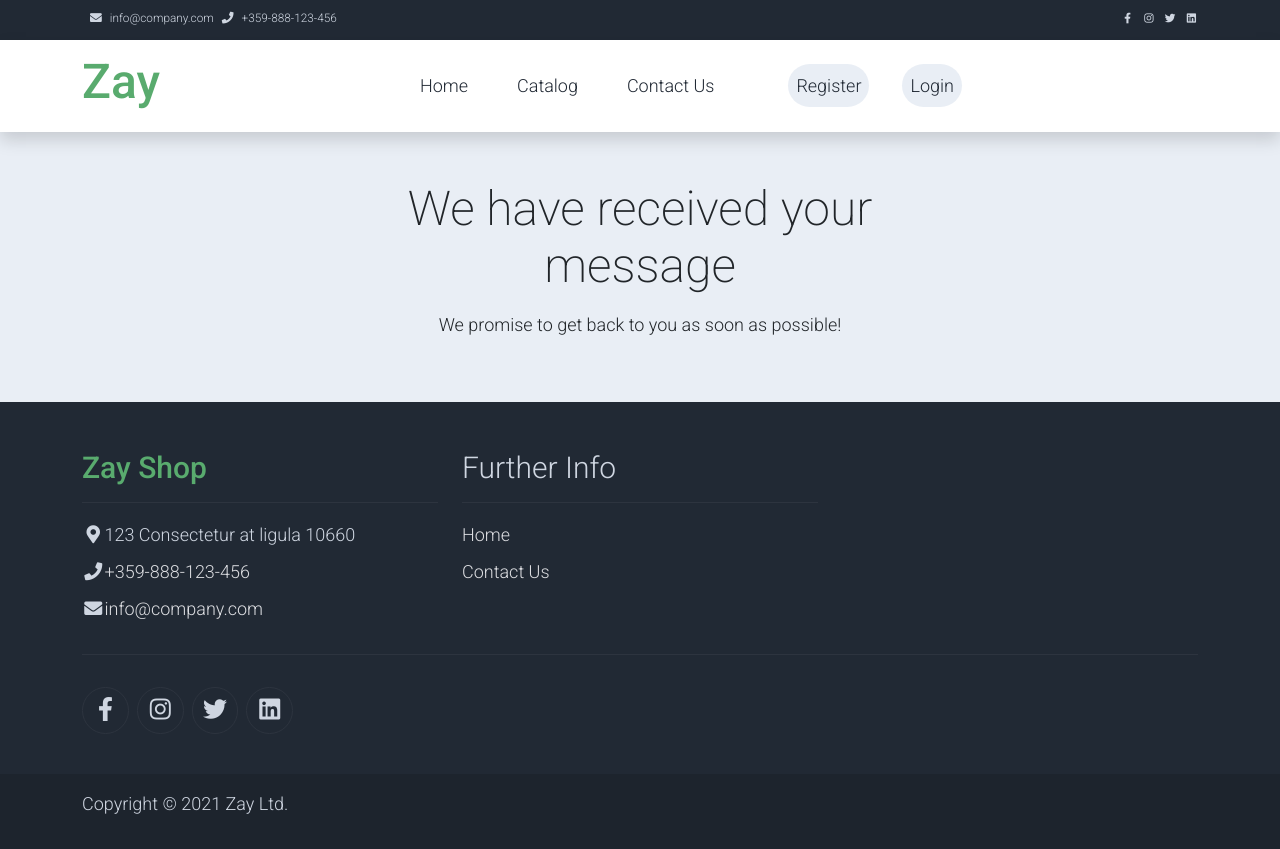
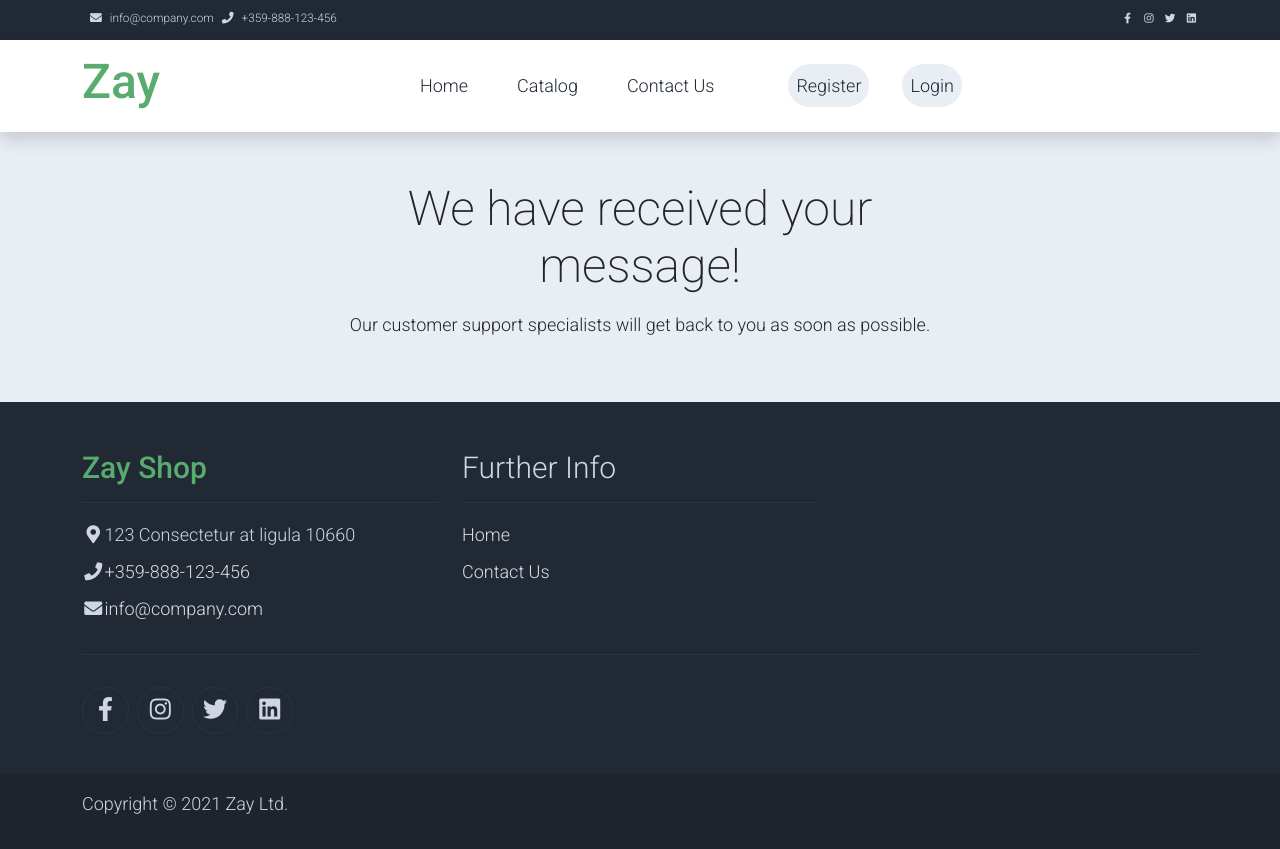
Before and after one commit to Dimitar-Stoimenov/react-softuni-project, a React (Create React App) app: page /contact/message-received in a window 1280 px wide. Built offline with nearby package versions, Linux system fonts and the light colour scheme.

Commit message:
changem message received

```diff
--- a/src/components/Contact/MessageReceived/MessageReceived.js
+++ b/src/components/Contact/MessageReceived/MessageReceived.js
@@ -3,12 +3,11 @@ const MessageReceived = () => (
     <>
         <div className="container-fluid bg-light py-5">
             <div className="col-md-6 m-auto text-center">
-                <h1 className="h1">We have received your message</h1>
+                <h1 className="h1">We have received your message!</h1>
                 <p>
-
                 </p>
                 <p>
-                    We promise to get back to you as soon as possible!
+                    Our customer support specialists will get back to you as soon as possible.
                 </p>
             </div>
         </div>
```
